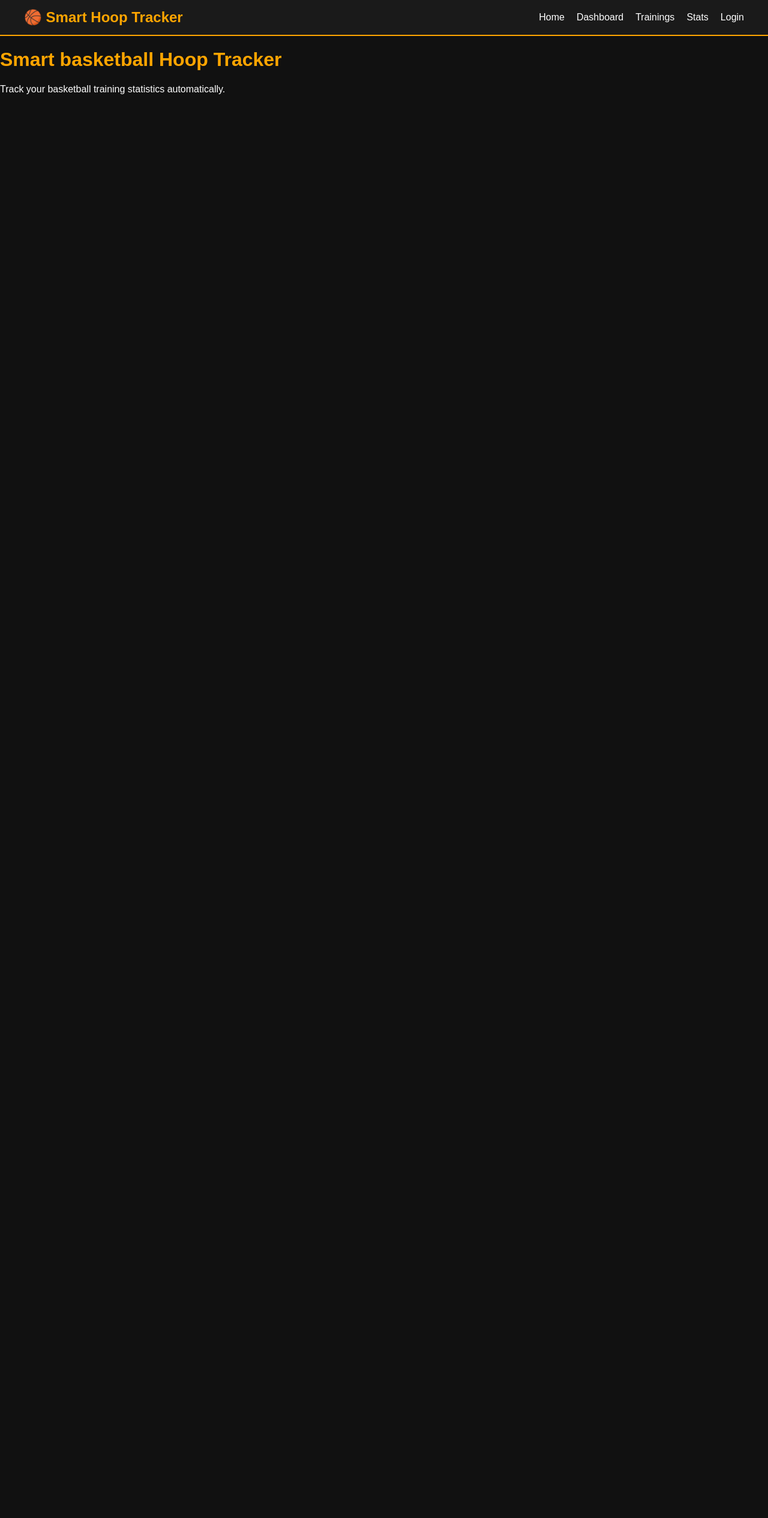
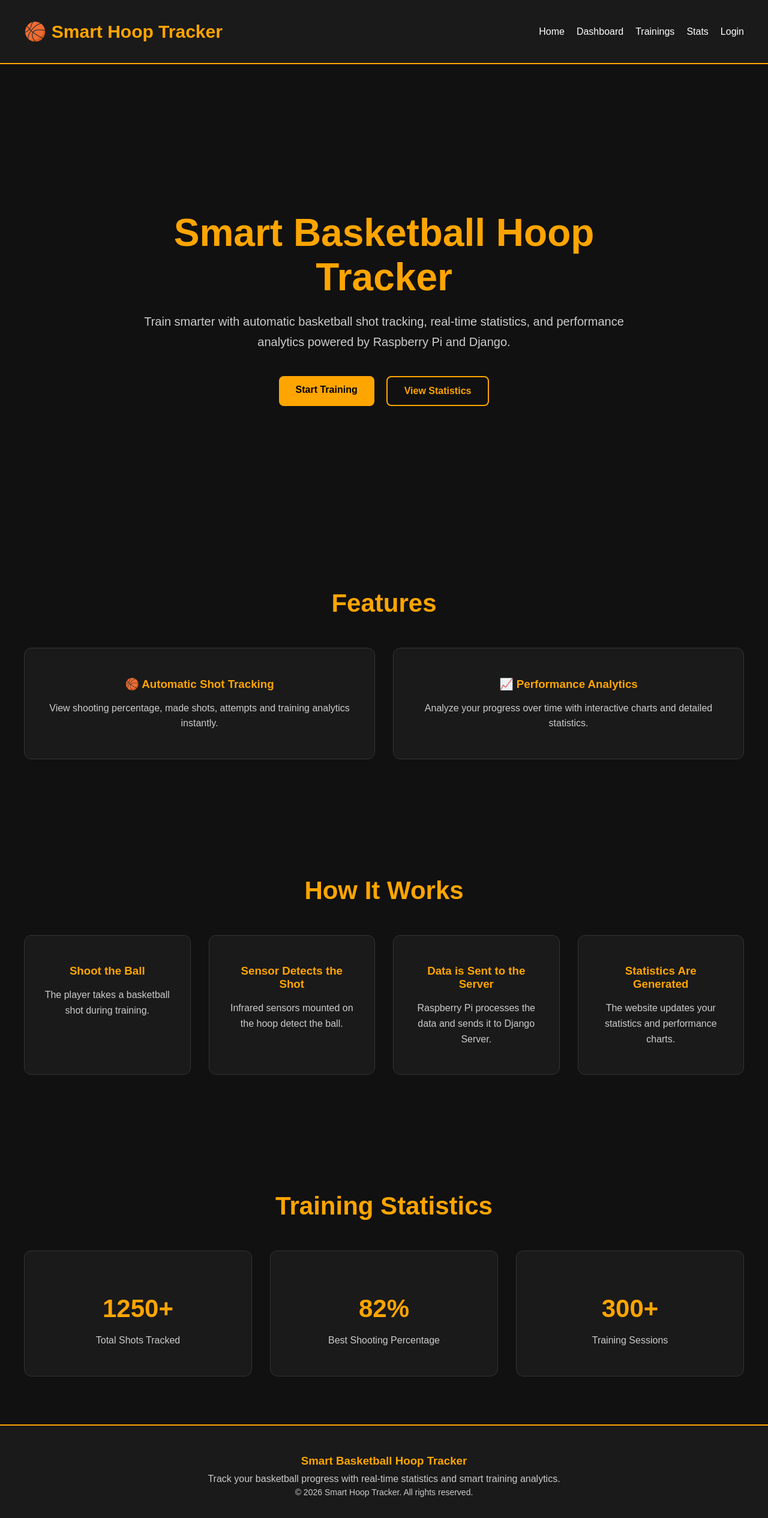
Before and after one commit to BojidarTsankov/smart-basketball-hoop-tracker, a Django app: page / in a window 1280 px wide. Shown: the whole page at 60% size. Before the commit the page ends 157 px from the top, so only its background shows below. Run offline with Django 5.2, Linux system fonts and the light colour scheme.

Commit message:
Make the homepage

```diff
--- a/web_app/static/css/style.css
+++ b/web_app/static/css/style.css
@@ -5,13 +5,11 @@ body {
     color: white;
 }
 
-h1 {
-    color: orange;
-}
+/* navbar */
 
 .navbar {
     background-color: #1a1a1a;
-    padding: 15px 40px;
+    padding: 35px 40px;
 
     display: flex;
     justify-content: space-between;
@@ -23,7 +21,7 @@ h1 {
 .logo a {
     color: orange;
     text-decoration: none;
-    font-size: 24px;
+    font-size: 30px;
     font-weight: bold;
 }
 
@@ -47,3 +45,191 @@ h1 {
 .nav-links a:hover {
     color: orange;
 }
+
+/* main */
+
+main {
+    min-height: 80vh;
+}
+
+.hero {
+    min-height: 85vh;
+
+    display: flex;
+    align-items: center;
+    justify-content: center;
+
+    text-align: center;
+
+    padding: 40px;
+}
+
+.hero-content {
+    max-width: 800px;
+}
+
+.hero h1 {
+    font-size: 64px;
+
+    color: orange;
+
+    margin-bottom: 20px;
+}
+
+.hero p {
+    font-size: 20px;
+    line-height: 1.7;
+
+    color: #ccc;
+
+    margin-bottom: 40px;
+}
+
+/* buttons */
+
+.hero-buttons {
+    display: flex;
+    justify-content: center;
+    gap: 20px;
+
+    flex-wrap: wrap;
+}
+
+.btn {
+    padding: 14px 28px;
+
+    text-decoration: none;
+
+    border-radius: 8px;
+
+    font-weight: bold;
+
+    transition: 0.3s;
+}
+
+.btn-primary {
+    background-color: orange;
+    color: black;
+}
+
+.btn-primary:hover {
+    background-color: #ffb347;
+}
+
+.btn-secondary {
+    border: 2px solid orange;
+    color: orange;
+}
+
+.btn-secondary:hover {
+    background-color: orange;
+    color: black;
+}
+
+/* sections */
+
+.features,
+.how-it-works,
+.stats-preview {
+    padding: 80px 40px;
+
+    text-align: center;
+}
+
+.features h2,
+.how-it-works h2,
+.stats-preview h2 {
+    font-size: 42px;
+    color: orange;
+
+    margin-bottom: 50px;
+}
+
+.feature-grid,
+.stats-grid,
+.steps {
+    display: grid;
+
+    grid-template-columns: repeat(auto-fit, minmax(250px, 1fr));
+
+    gap: 30px;
+
+    max-width: 1200px;
+    margin: auto;
+}
+
+.feature-card,
+.stat-card,
+.step {
+    background-color: #1a1a1a;
+
+    padding: 30px;
+
+    border-radius: 12px;
+
+    border: 1px solid #333;
+
+    transition: 0.3s;
+}
+
+.feature-card:hover,
+.stat-card:hover,
+.step:hover {
+    transform: translateY(-5px);
+
+    border-color: orange;
+
+    box-shadow: 0 0 15px rgba(255, 165, 0, 0.3);
+}
+
+.feature-card h3,
+.stat-card h3,
+.step h3 {
+    color: orange;
+
+    margin-bottom: 15px;
+}
+
+.feature-card p,
+.stat-card p,
+.step p {
+    color: #ccc;
+
+    line-height: 1.6;
+}
+
+.stat-card h3 {
+    font-size: 42px;
+}
+
+/* footer */
+
+.footer {
+    background-color: #1a1a1a;
+
+    border-top: 2px solid orange;
+
+    padding: 30px 20px;
+
+    text-align: center;
+}
+
+.footer-content h3 {
+    color: orange;
+
+    margin-bottom: 10px;
+}
+
+.footer-content p {
+    color: #ccc;
+
+    margin: 5px 0;
+}
+
+.footer-copy {
+    margin-top: 15px;
+
+    font-size: 14px;
+
+    color: #777;
+}
--- a/web_app/templates/home.html
+++ b/web_app/templates/home.html
@@ -2,10 +2,120 @@
 
 {% block content %}
 
-<h1>Smart basketball Hoop Tracker</h1>
+<section class="hero">
 
-<p>
-    Track your basketball training statistics automatically.
-</p>
+    <div class="hero-content">
+
+        <h1>Smart Basketball Hoop Tracker</h1>
+
+        <p>
+            Train smarter with automatic basketball shot tracking,
+            real-time statistics, and performance analytics powered
+            by Raspberry Pi and Django.
+        </p>
+
+        <div class="hero-buttons">
+            <a href="#" class="btn btn-primary">Start Training</a>
+            <a href="#" class="btn btn-secondary">View Statistics</a>
+        </div>
+
+    </div>
+
+</section>
+
+<section class="features">
+
+    <h2>Features</h2>
+
+    <div class="feature-grid">
+
+        <div class="feature-card">
+            <h3>🏀 Automatic Shot Tracking</h3>
+
+            <p>
+                View shooting percentage, made shots,
+                attempts and training analytics instantly.
+            </p>
+        </div>
+
+        <div class="feature-card">
+            <h3>📈 Performance Analytics</h3>
+
+            <p>
+                Analyze your progress over time with
+                interactive charts and detailed statistics.
+            </p>
+        </div>
+
+    </div>
+
+</section>
+
+<section class="how-it-works">
+
+    <h2>How It Works</h2>
+
+    <div class="steps">
+
+        <div class="step">
+            <h3>Shoot the Ball</h3>
+
+            <p>
+                The player takes a basketball shot during training.
+            </p>
+        </div>
+
+        <div class="step">
+            <h3>Sensor Detects the Shot</h3>
+
+            <p>
+                Infrared sensors mounted on the hoop detect the ball.
+            </p>
+        </div>
+
+        <div class="step">
+            <h3>Data is Sent to the Server</h3>
+
+            <p>
+                Raspberry Pi processes the data and sends it to Django Server.
+            </p>
+        </div>
+
+        <div class="step">
+            <h3>Statistics Are Generated</h3>
+
+            <p>
+                The website updates your statistics and performance charts.
+            </p>
+        </div>
+
+    </div>
+
+</section>
+
+<section class="stats-preview">
+
+    <h2>Training Statistics</h2>
+
+    <div class="stats-grid">
+
+        <div class="stat-card">
+            <h3>1250+</h3>
+            <p>Total Shots Tracked</p>
+        </div>
+
+        <div class="stat-card">
+            <h3>82%</h3>
+            <p>Best Shooting Percentage</p>
+        </div>
+
+        <div class="stat-card">
+            <h3>300+</h3>
+            <p>Training Sessions</p>
+        </div>
+
+    </div>
+
+</section>
 
 {% endblock %}
--- a/web_app/templates/partials/footer.html
+++ b/web_app/templates/partials/footer.html
@@ -0,0 +1,17 @@
+<footer class="footer">
+
+    <div class="footer-content">
+
+        <h3>Smart Basketball Hoop Tracker</h3>
+
+        <p>
+            Track your basketball progress with real-time statistics and smart training analytics.
+        </p>
+
+        <p class="footer-copy">
+            © 2026 Smart Hoop Tracker. All rights reserved.
+        </p>
+
+    </div>
+
+</footer>
```
